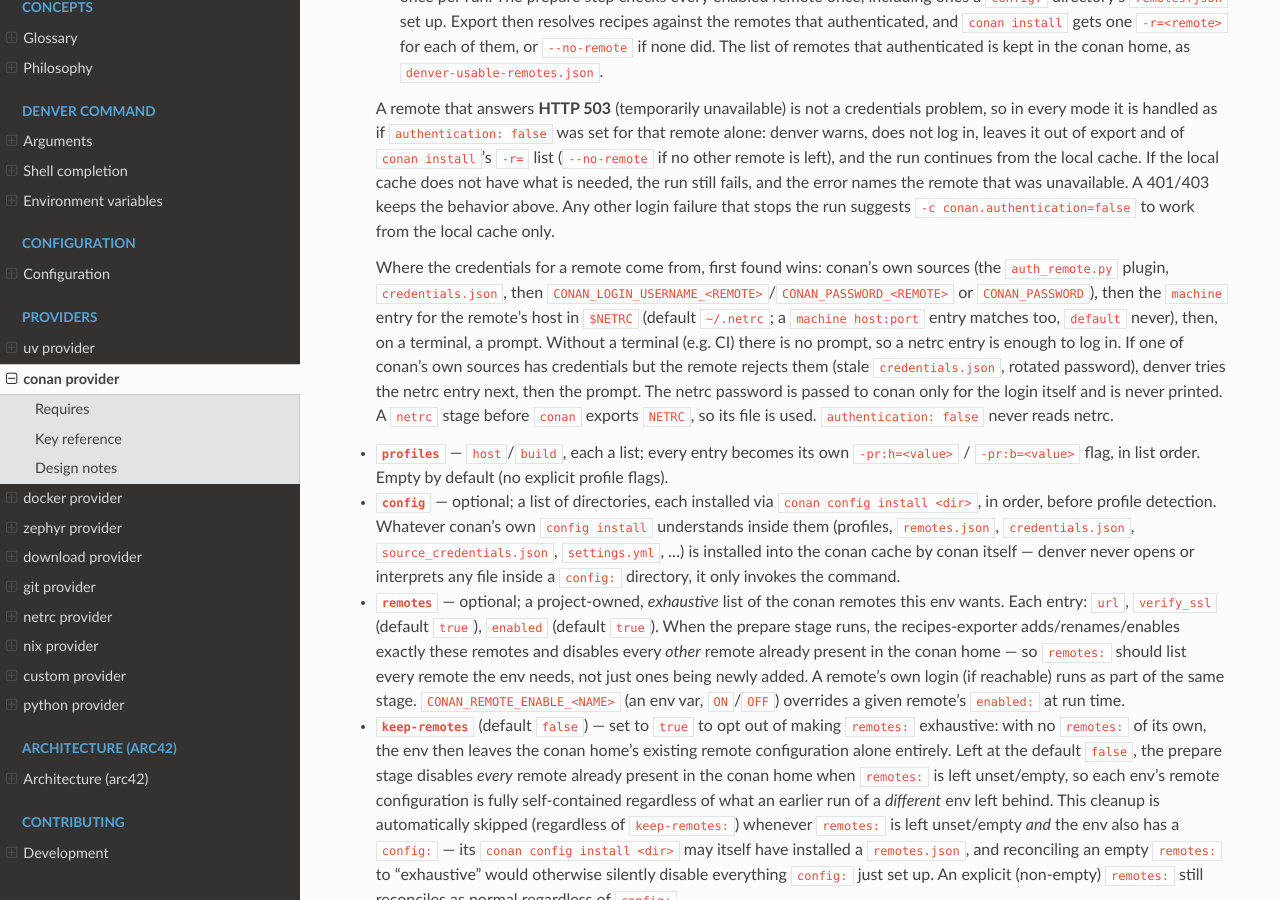
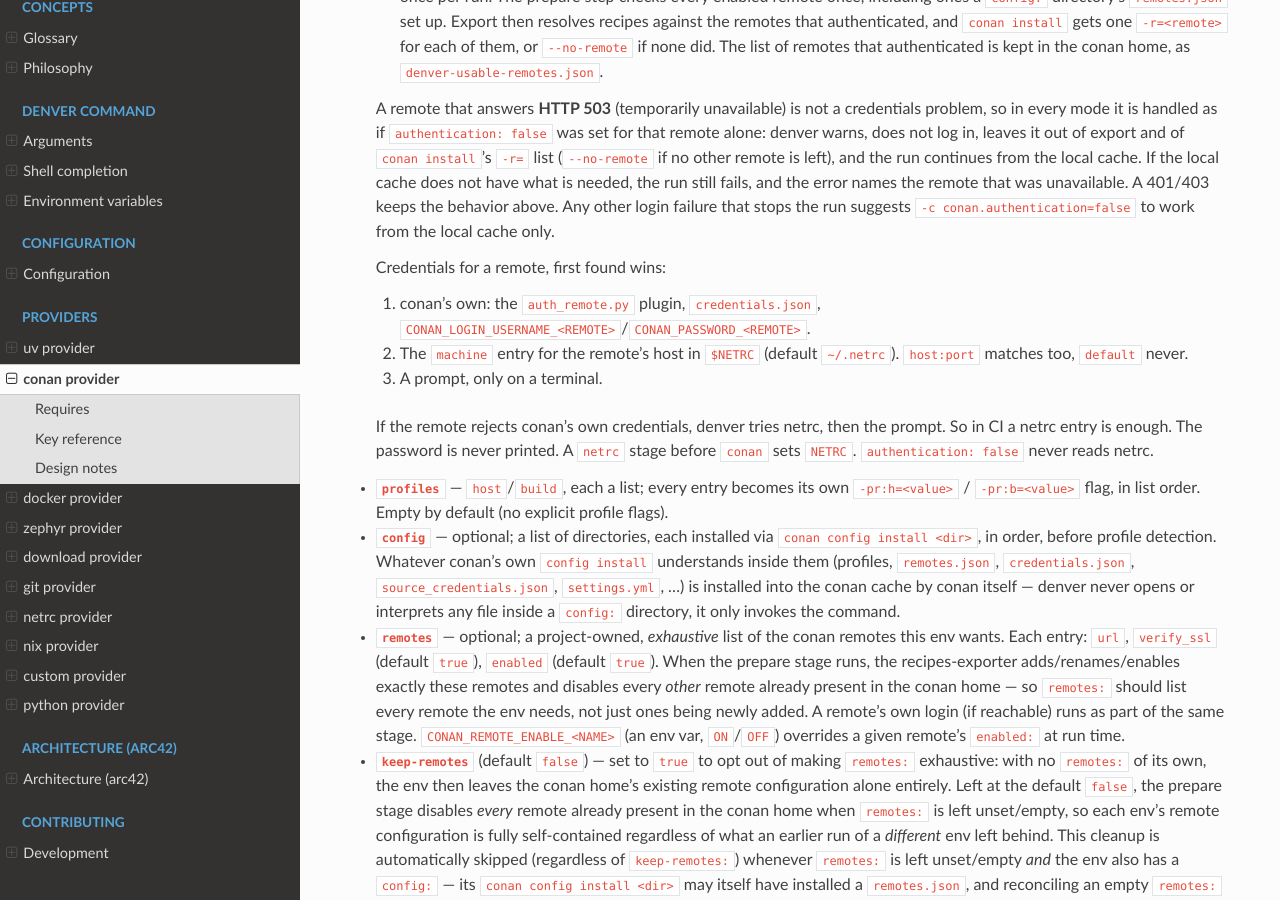
Before and after one commit to thorsten-klein/denver-tool, a Sphinx documentation site: the page built from doc/providers/conan.md, in a window 1280 px wide and 900 px high, scrolled down 1736 px. Built offline with Sphinx 7.4.7 and the Read the Docs theme 3.1.0, drawn with Linux system fonts in a browser that asks for light colours.

Commit message:
docs(conan): shorter netrc docs and comments
Co-Authored-By: Claude Opus 5.5 (1M context) <noreply@anthropic.com>

```diff
--- a/doc/providers/conan.md
+++ b/doc/providers/conan.md
@@ -109,19 +109,17 @@ needs 'conan' on PATH`.
   behavior above. Any other login failure that stops the run suggests
   `-c conan.authentication=false` to work from the local cache only.
 
-  Where the credentials for a remote come from, first found wins: conan's
-  own sources (the `auth_remote.py` plugin, `credentials.json`, then
-  `CONAN_LOGIN_USERNAME_<REMOTE>`/`CONAN_PASSWORD_<REMOTE>` or
-  `CONAN_PASSWORD`), then the `machine` entry for the remote's host in
-  `$NETRC` (default `~/.netrc`; a `machine host:port` entry matches too,
-  `default` never), then, on a terminal, a prompt. Without a terminal
-  (e.g. CI) there is no prompt, so a netrc entry is enough to log in.
-  If one of conan's own sources has credentials but the remote rejects
-  them (stale `credentials.json`, rotated password), denver tries the
-  netrc entry next, then the prompt. The netrc password is passed to
-  conan only for the login itself and is never printed. A
-  [`netrc`](netrc.md) stage before `conan` exports `NETRC`, so its file is
-  used. `authentication: false` never reads netrc.
+  Credentials for a remote, first found wins:
+  1. conan's own: the `auth_remote.py` plugin, `credentials.json`,
+     `CONAN_LOGIN_USERNAME_<REMOTE>`/`CONAN_PASSWORD_<REMOTE>`.
+  2. The `machine` entry for the remote's host in `$NETRC` (default
+     `~/.netrc`). `host:port` matches too, `default` never.
+  3. A prompt, only on a terminal.
+
+  If the remote rejects conan's own credentials, denver tries netrc, then
+  the prompt. So in CI a netrc entry is enough. The password is never
+  printed. A [`netrc`](netrc.md) stage before `conan` sets `NETRC`.
+  `authentication: false` never reads netrc.
 - **`profiles`** — `host`/`build`, each a list; every entry becomes its own
   `-pr:h=<value>` / `-pr:b=<value>` flag, in list order. Empty by default
   (no explicit profile flags).
```
Also changed, not shown: 2 other files.
